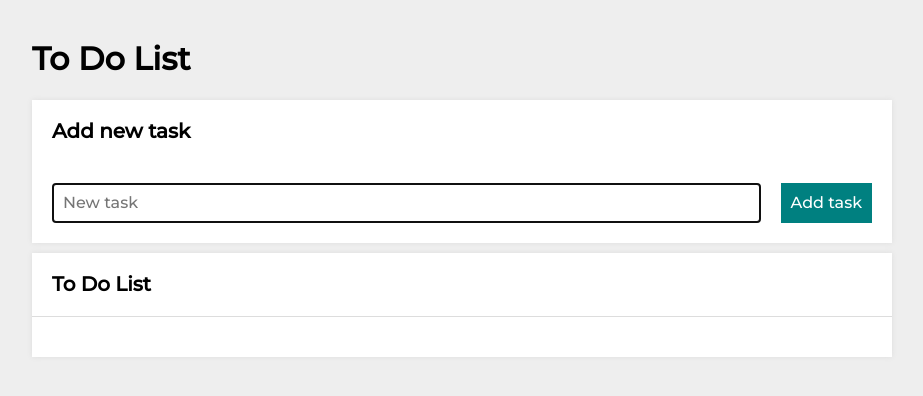
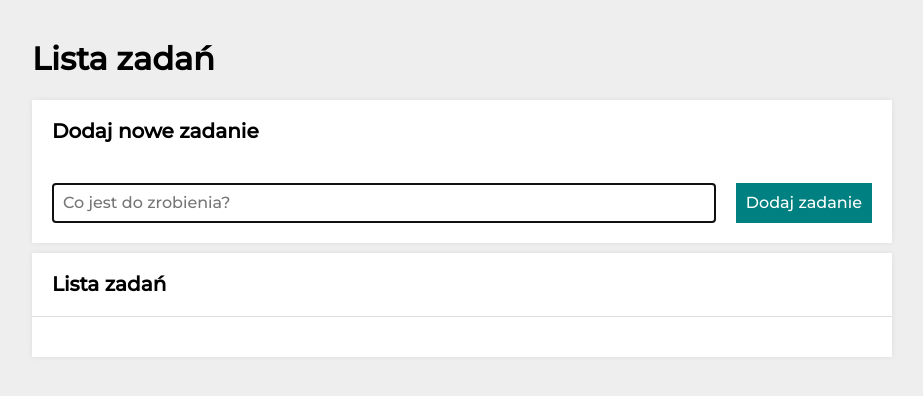
Before and after one commit to albewaz/to-do-list, a plain HTML site: page index.html in a window 1280 px wide. Shown: the whole page, without its empty margins (178-1101 px from the left). Drawn offline with nearby package versions, Linux system fonts and the light colour scheme.

Commit message:
change the language on the page

```diff
--- a/index.html
+++ b/index.html
@@ -25,21 +25,21 @@
 <body class="body">
     <main class="main">
         <header>
-            <h1>To Do List</h1>
+            <h1>Lista zadań</h1>
         </header>
         <section class="section">
-            <h2 class="section__header">Add new task</h2>
+            <h2 class="section__header">Dodaj nowe zadanie</h2>
             <div class="section__body">
                 <form class="form js-form">
-                    <input class="form__input js-newTask" autofocus name="task" placeholder="New task">
-                    <button class="form__button js-form__button">Add task</button>
+                    <input class="form__input js-newTask" autofocus name="task" placeholder="Co jest do zrobienia?">
+                    <button class="form__button js-form__button">Dodaj zadanie</button>
                 </form>
             </div>
         </section>
 
         <section class="section">
             <div class="section__headerSection">
-                <h2 class="section__header">To Do List</h2>
+                <h2 class="section__header">Lista zadań</h2>
                 <div class="section__buttons js-buttons">
                 </div>
             </div>
```
